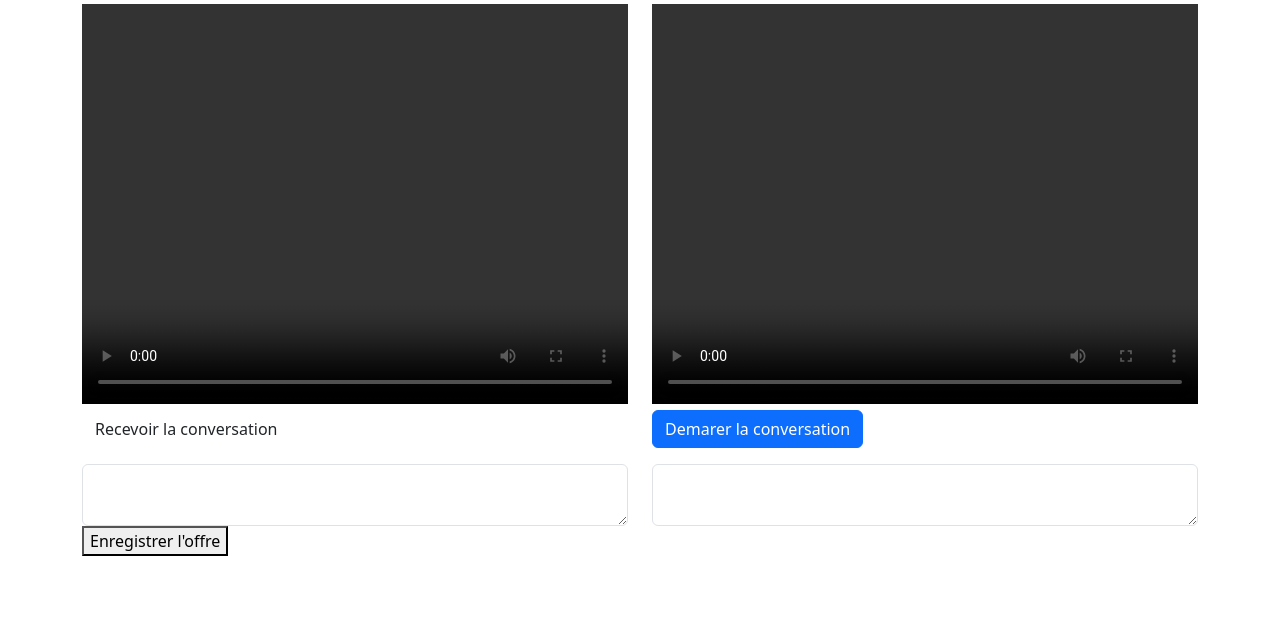
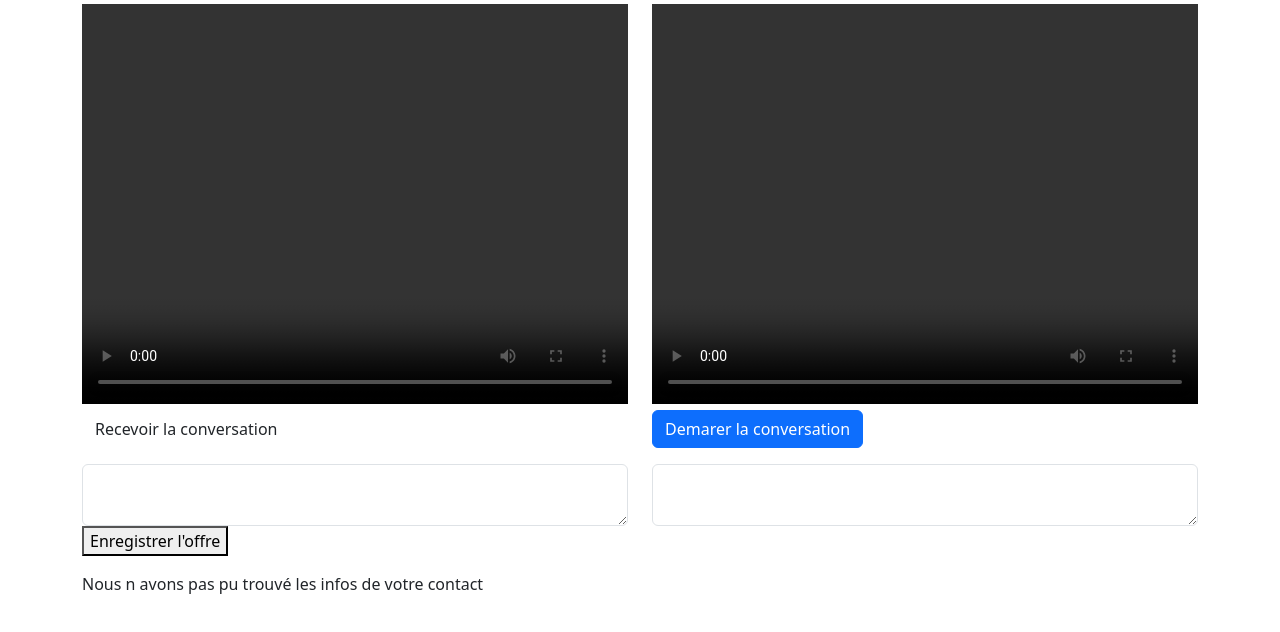
Before and after one commit to bedjoi/webrtcVd, a plain HTML site: page index.html in a window 1280 px wide. Shown: the part 98-730 px from the top of the page. Drawn offline with nearby package versions, Linux system fonts and the light colour scheme.

Commit message:
feat: error message

```diff
--- a/index.html
+++ b/index.html
@@ -50,6 +50,9 @@
 
 
         </div>
+        <div class="messages">
+            <p> Nous n avons pas pu trouvé les infos de votre contact</p>
+        </div>
 
 
     </div>
```
